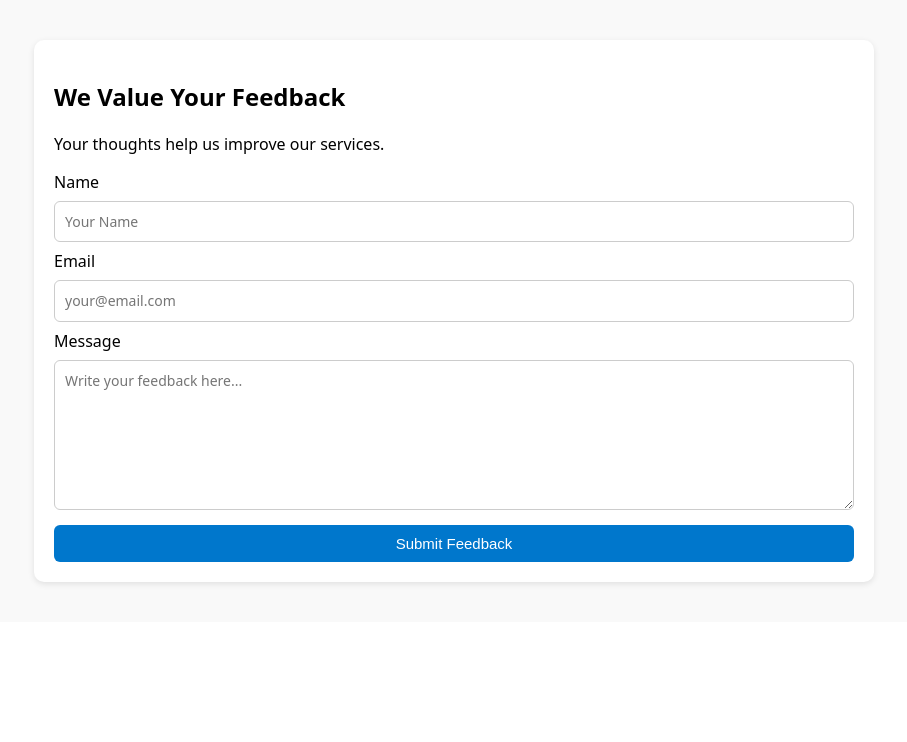
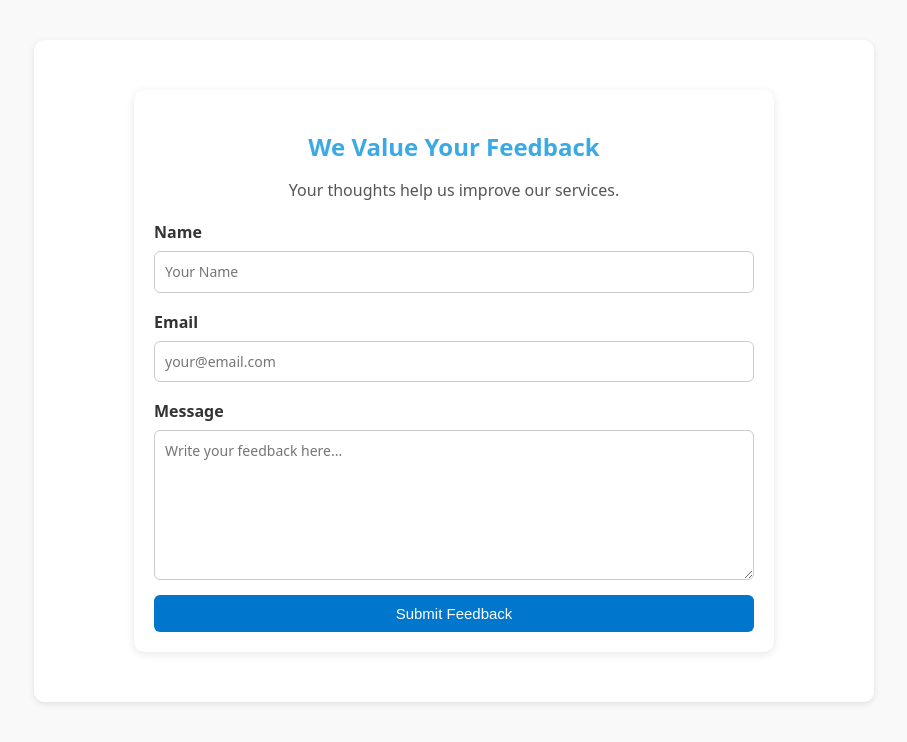
Before and after one commit to jiawei916/SD_SEC42_G01_42, a PHP site: page /vetgroom/feedback.php in a window 1280 px wide. Shown: the part 181-923 px from the top of the page, without its empty margins (186-1093 px from the left). Before the commit the page ends 767 px from the top, so only its background shows below. Run offline with PHP 8.4, Linux system fonts and the light colour scheme.

Commit message:
UPDATED style.css
ADDED FEEDBACK BOX STYLES

```diff
--- a/style.css
+++ b/style.css
@@ -110,3 +110,31 @@ button:hover {
 .forgot-password:hover {
   text-decoration: underline;
 }
+
+.feedback-box {
+    max-width: 600px;
+    margin: 30px auto;
+    background: white;
+    padding: 20px;
+    border-radius: 10px;
+    box-shadow: 0px 2px 8px rgba(0,0,0,0.1);
+}
+
+.feedback-box h2 {
+    text-align: center;
+    margin-bottom: 15px;
+    color: #3aa9e4;
+}
+
+.feedback-box p {
+    text-align: center;
+    margin-bottom: 20px;
+    color: #555;
+}
+
+.feedback-box label {
+    font-weight: bold;
+    margin-top: 10px;
+    display: block;
+    color: #333;
+}
```
